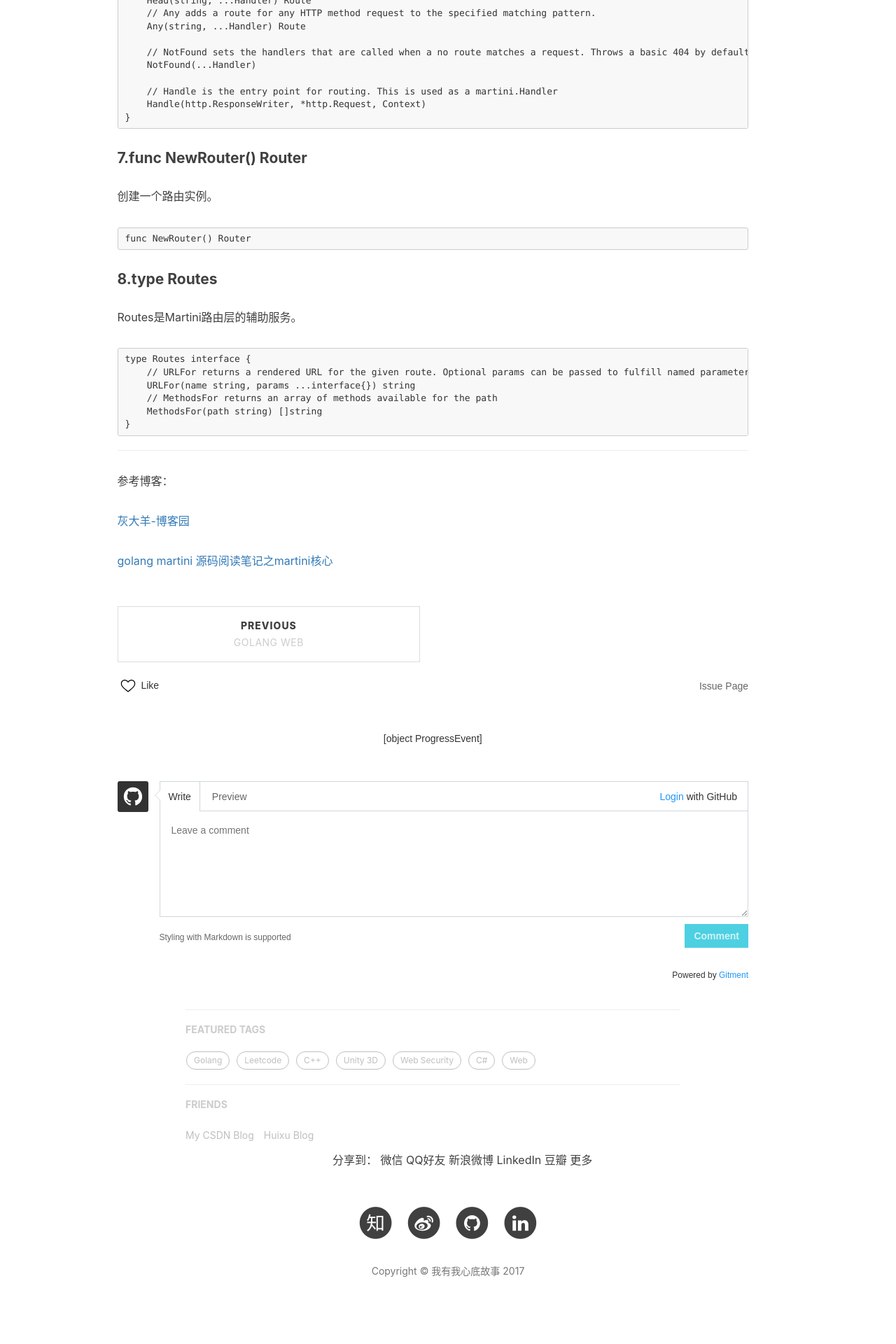
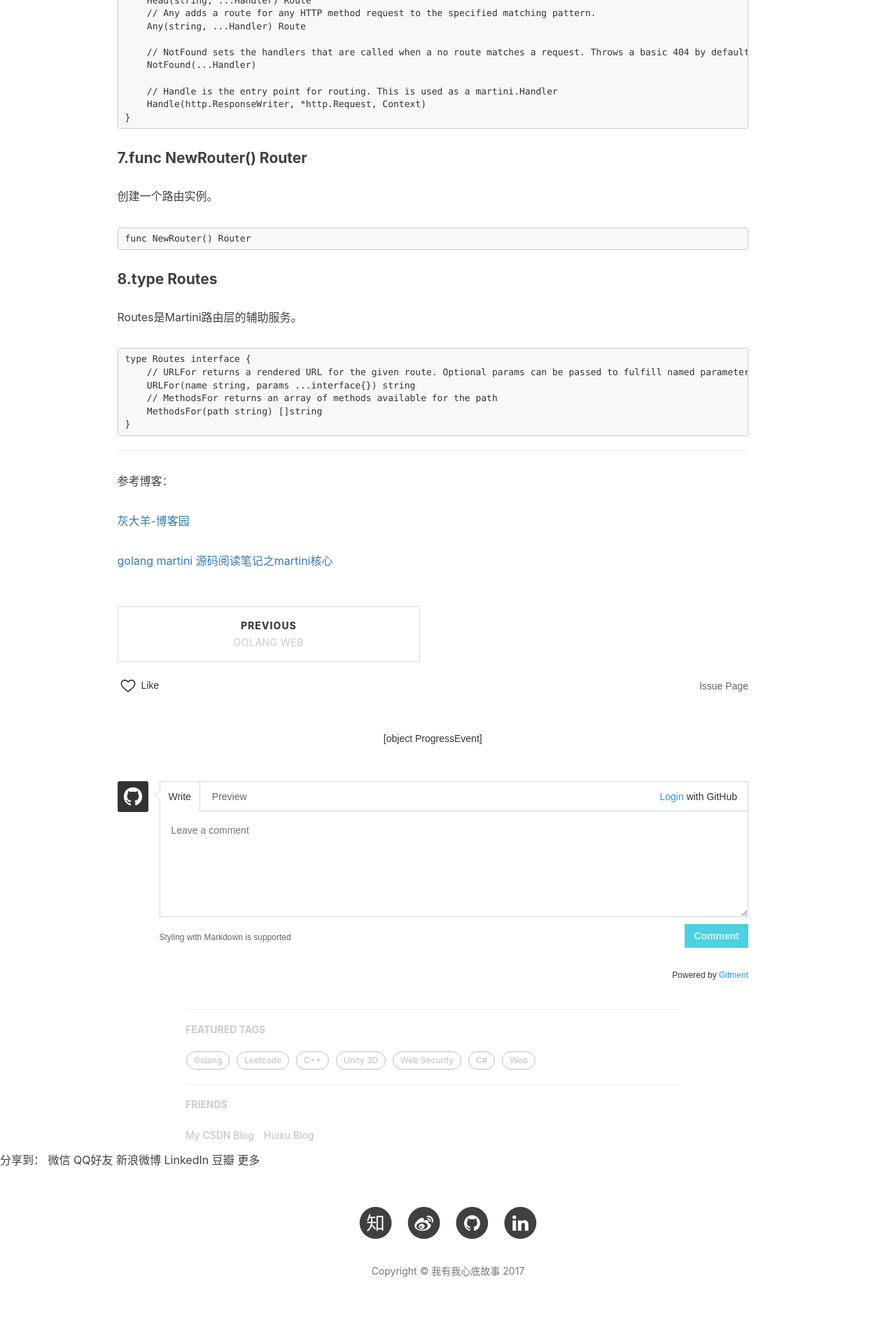
Before and after one commit to Tomy-Lee/Tomy-Lee.github.io, a Jekyll site: the page built from _posts/2017-11-13-golang-martini.md, in a window 1280 px wide. Shown: the part 3134-5054 px from the top of the page at 70% size. Built offline with Jekyll 4.4.1, drawn with Linux system fonts in a browser that asks for light colours; nearby versions of some CDN libraries; comment, search, counter and statistics services are not loaded.

Commit message:
Update post.html

```diff
--- a/_layouts/post.html
+++ b/_layouts/post.html
@@ -255,7 +255,7 @@ layout: default
 
 
 <!-- JiaThis Button BEGIN -->
-<div class="jiathis_style" style="padding-left:475px">
+<div class="jiathis_style" style="align:auto">
 	<span class="jiathis_txt">分享到：</span>
 	<a class="jiathis_button_weixin">微信</a>
 	<a class="jiathis_button_cqq">QQ好友</a>
```
